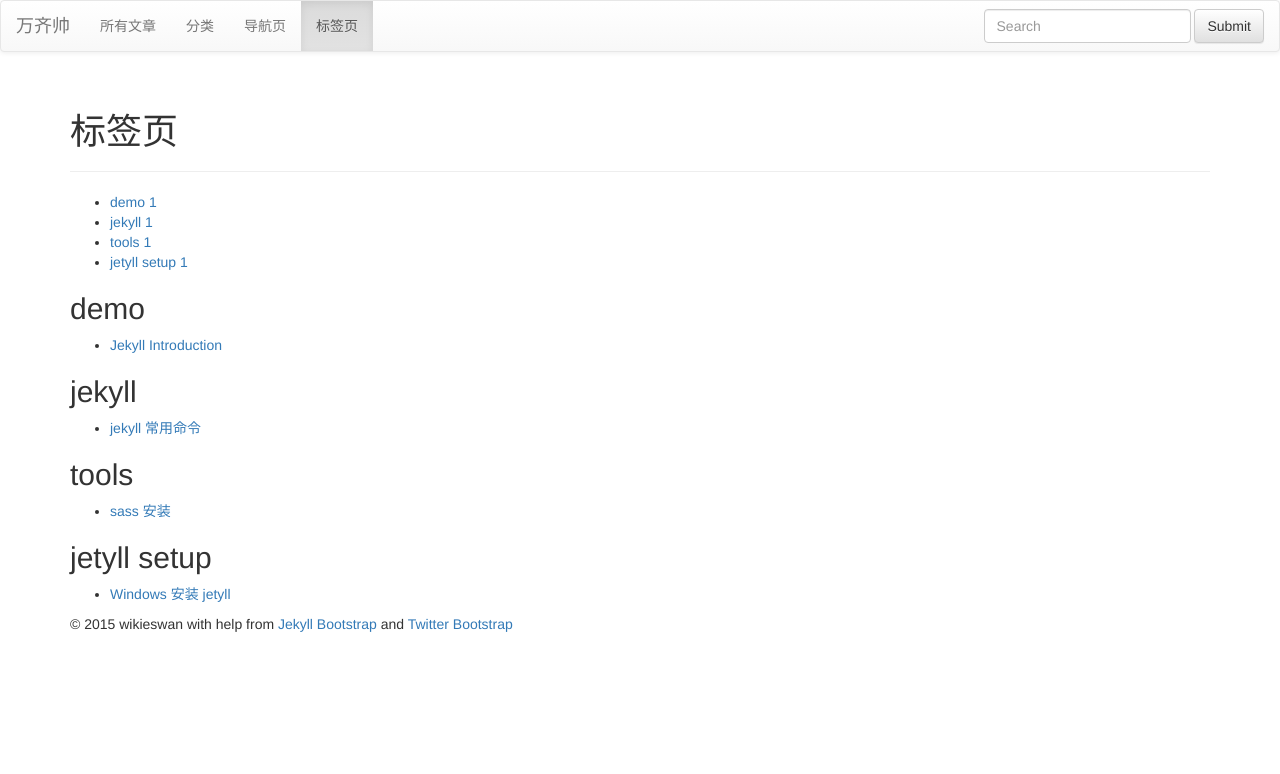
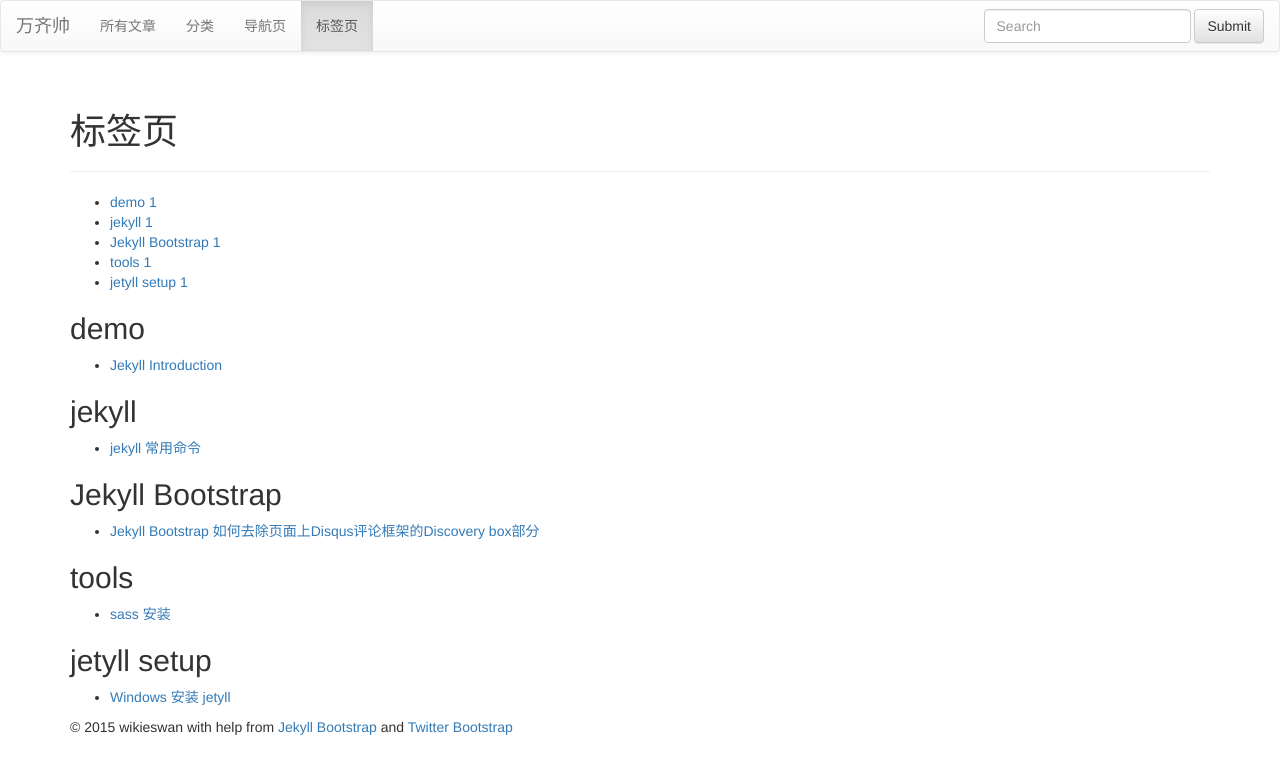
Before and after one commit to TristanDongMaster/tristan.github.com, a Jekyll site: the page built from tags.html, in a window 1280 px wide. Shown: the top 774 px of the page. Built offline with Jekyll 4.4.1, drawn with Linux system fonts in a browser that asks for light colours; nearby versions of some CDN libraries; library files that are not in the unit come from our copies; some of the changed lines change nothing that is shown.

Commit message:
del jetyll bootstrap adds

```diff
--- a/_config.yml
+++ b/_config.yml
@@ -82,7 +82,7 @@ JB :
   comments :
     provider : disqus
     disqus :
-      short_name : jekyllbootstrap
+      short_name : wikieswan
     livefyre :
       site_id : 123
     intensedebate :
--- /dev/null
+++ b/_posts/2015-02-04-jekyll-remove-comments-adds.md
@@ -0,0 +1,34 @@
+---
+layout: post
+title: "Jekyll Bootstrap 如何去除页面上Disqus评论框架的Discovery box部分"
+description: "Jekyll Bootstrap"
+category:
+tags: [Jekyll Bootstrap]
+---
+{% include JB/setup %}
+
+Jekyll Bootstrap的评论功能是有Disqus提供的服务。我们的博客想要评论功能，但是不想要广告。
+下面就介绍怎么把广告去掉。
+
+#注册Disqus
+首先先登陆disqus.com，注册一个自己的服务，记住自己的short_name，可以在设置页面查看到。
+
+	https://USERNAME.disqus.com/admin/settings/
+
+#修改_config.yml配置
+comments的默认配置是：
+
+	comments :
+    provider : disqus
+    disqus :
+      short_name : jekyllbootstrap
+
+
+为此我们需要修改为
+
+	comments :
+    provider : disqus
+    disqus :
+      short_name : USERNAME  #这就是你在disqus的short_name
+
+到此，问题就解决了。
```
